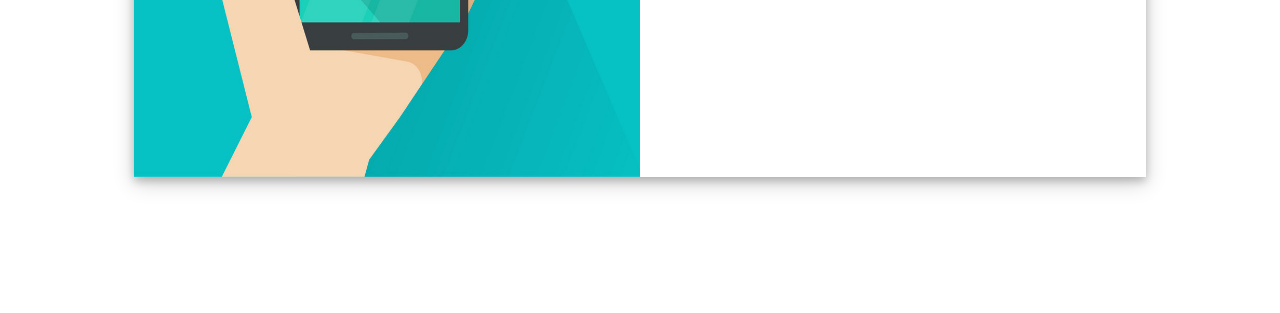
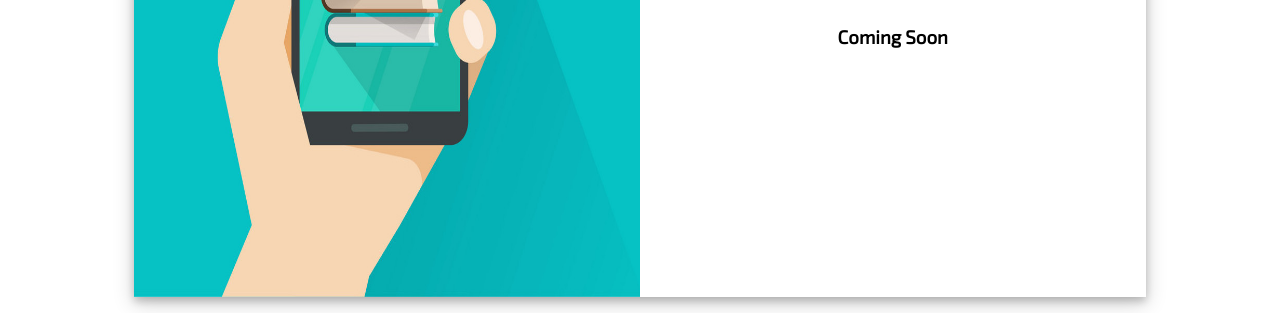
Before and after one commit to landrykapela/millennium-web, a website: page index.html in a window 1280 px wide. Shown: the part 487-800 px from the top of the page. Drawn offline with Linux system fonts and the light colour scheme.

Commit message:
fix: Change main section height

```diff
--- a/css/style.css
+++ b/css/style.css
@@ -29,8 +29,8 @@ main {
   justify-content: space-between;
   align-items: center;
   width: 80%;
-  max-height: 600px;
-  height: 600px;
+  height: 90vh;
+  max-height: 900px;
   overflow: hidden;
 }
 .hidden {
```
